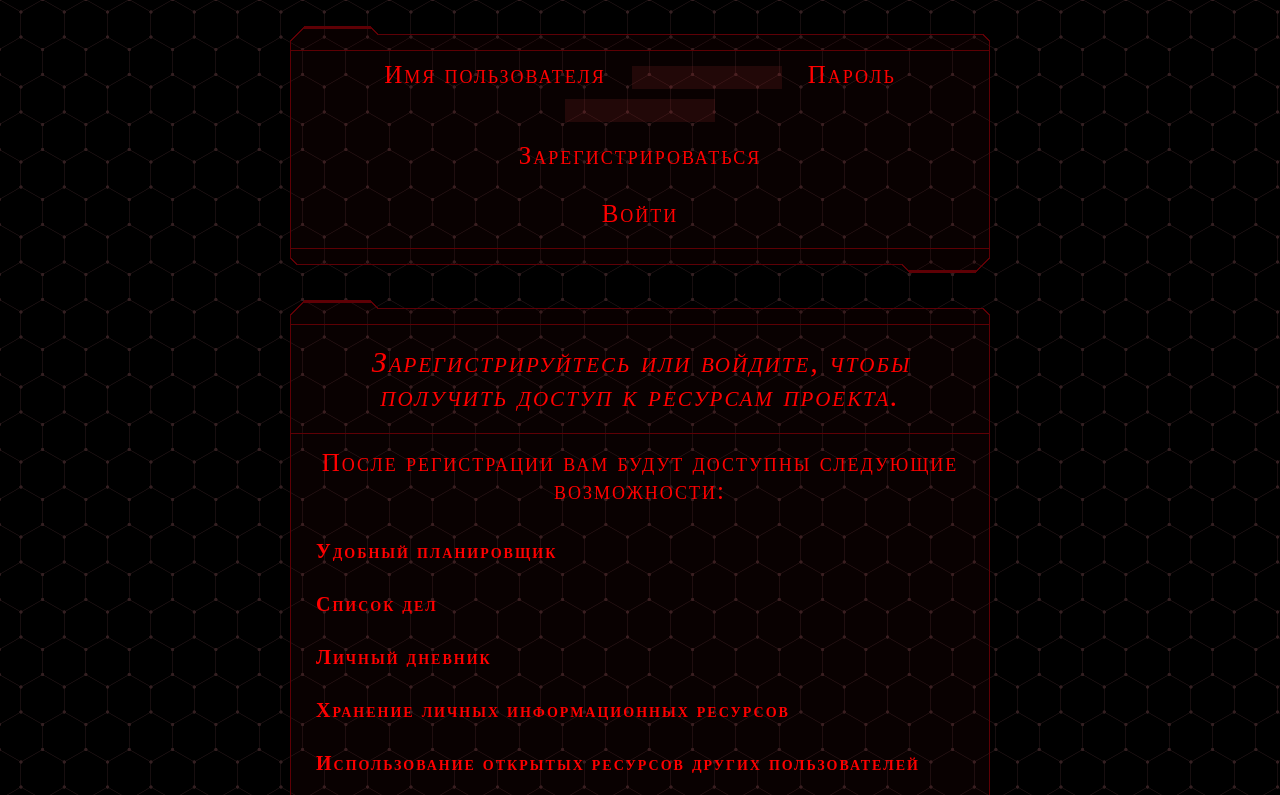
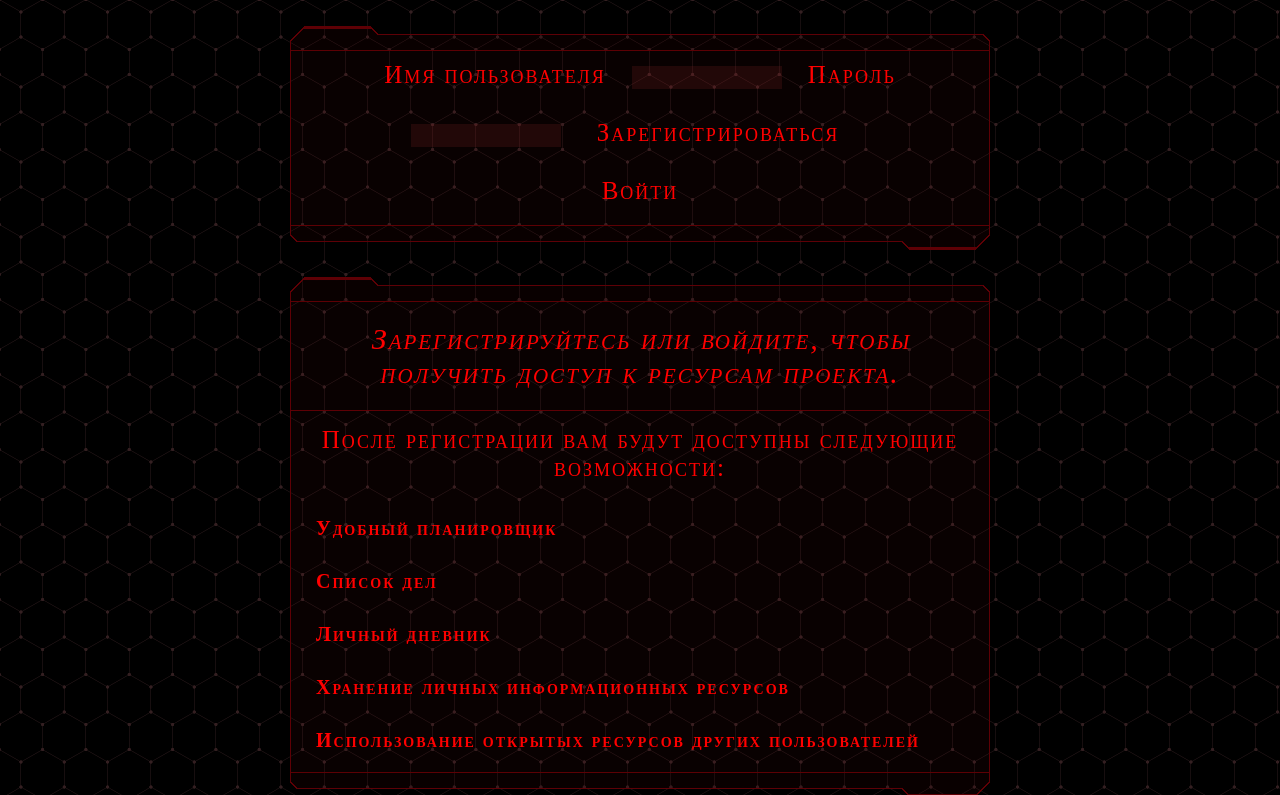
Before and after one commit to ReijiAkkerman/haruproject.space, a PHP site: page / in a window 1280 px wide. Shown: the top 795 px of the page. Run offline with PHP 8.4, Linux system fonts and the light colour scheme; some web fonts are replaced.

Commit message:
подключил кое какую логику к сайту

```diff
--- a/css/style.css
+++ b/css/style.css
@@ -205,30 +205,28 @@ label {
     padding: 10px 20px;
 }
 
-#registration {
+.registration {
     font-size: 25px;
     padding: 10px 30px;
-    margin: 10px auto;
+    margin: 10px auto 0;
     background-color: transparent;
     border: none;
 }
 
-#registration:hover {
+.registration:hover {
     background-color: #90252530;
     border: 1px #5e0005 solid;
     border-top: none;
     border-bottom: none;
 }
 
+#login {
+    margin-bottom: 10px;
+}
+
 #start_page {
     margin: 0 auto;
 }
-
-#view_passwd {
-
-}
-
-
 
 input {
     font-size: 18px;
@@ -246,6 +244,10 @@ input:focus {
 
 .field {
     width: 150px;
+}
+
+.hidden {
+    display: none;
 }
 
 button {
--- a/html/My_page.php
+++ b/html/My_page.php
@@ -1,6 +1,7 @@
 <!DOCTYPE html>
 <html>
     <?php
+        include "../scripts/handlers/LogIn.php";
         include "more_usable/head.php";
     ?>
     <body>
--- a/index.php
+++ b/index.php
@@ -5,16 +5,22 @@
     ?>
     <body>
         <section class="articles" id="start_page">
-            <form class="content_block">
+            <div class="content_block">
                 <div class="subblock">
-                    <label for="LogIn">Имя пользователя</label>
-                    <input type="text" name="LogIn" class="field">
-                    <label for="Password"><a href="#" onclick="return show_hide_password(this);">Пароль</a></label>
-                    <input type="password" name="password" class="field" id="view_passwd">
-                    <button id="registration">Зарегистрироваться</button>
-                    <button id="registration" href="html/My_page.php"><a href="html/My_page.php">Войти</a></button>
+                    <form action="html/My_page.php" method="POST">
+                        <label for="login">Имя пользователя</label>
+                        <input type="text" name="login" class="field" autocomplete="off">
+                        <label for="Password"><a href="#" onclick="return show_hide_password(this);">Пароль</a></label>
+                        <input type="password" name="password" class="field" id="view_passwd">
+                        <button class="registration">Зарегистрироваться</button>
+                    </form>
+                    <form action="html/My_page.php" method="POST">
+                        <input type="text" name="login" class="hidden">
+                        <input type="text" name="password" class="hidden">
+                        <button class="registration" id="login"><a href="html/My_page.php">Войти</a></button>
+                    </form>
                 </div>
-            </form>
+            </div>
             <article class="content_block">
                 <div class="subblock">
                     <h2>
```
Also changed, not shown: scripts/handlers/LogIn.php (added, +15 -0 lines).
